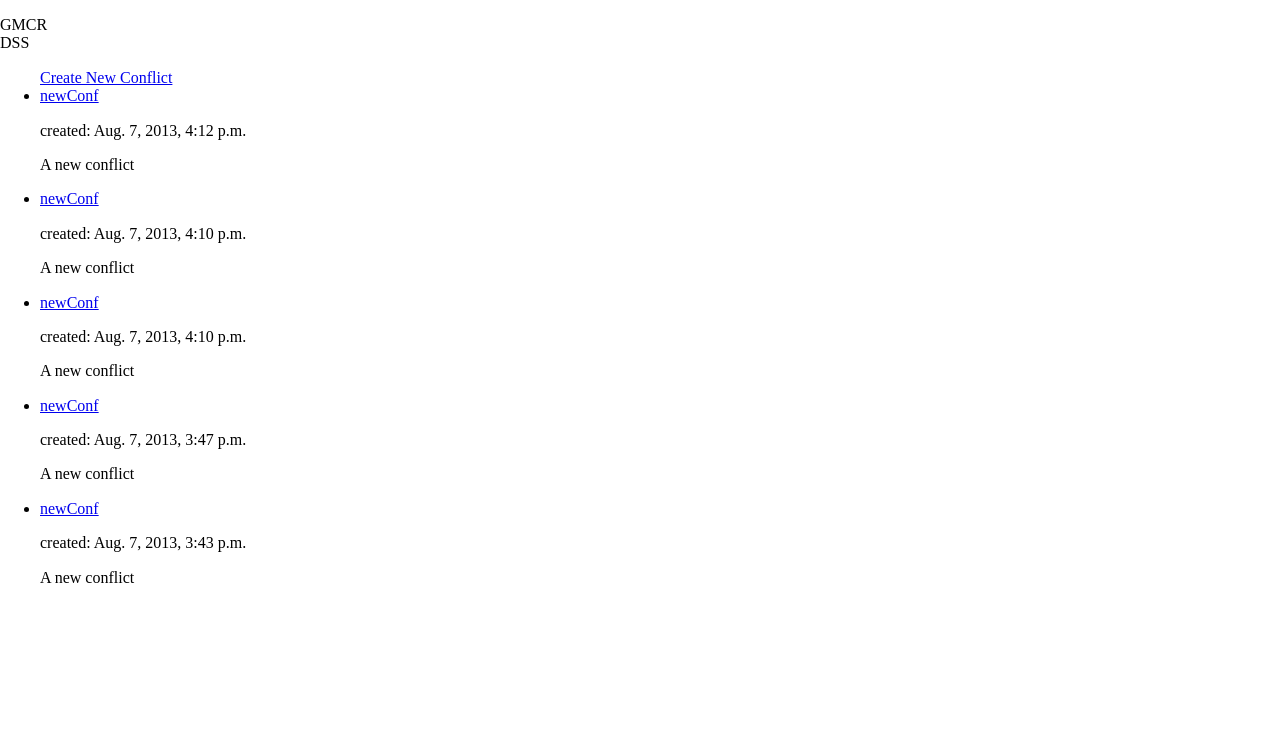
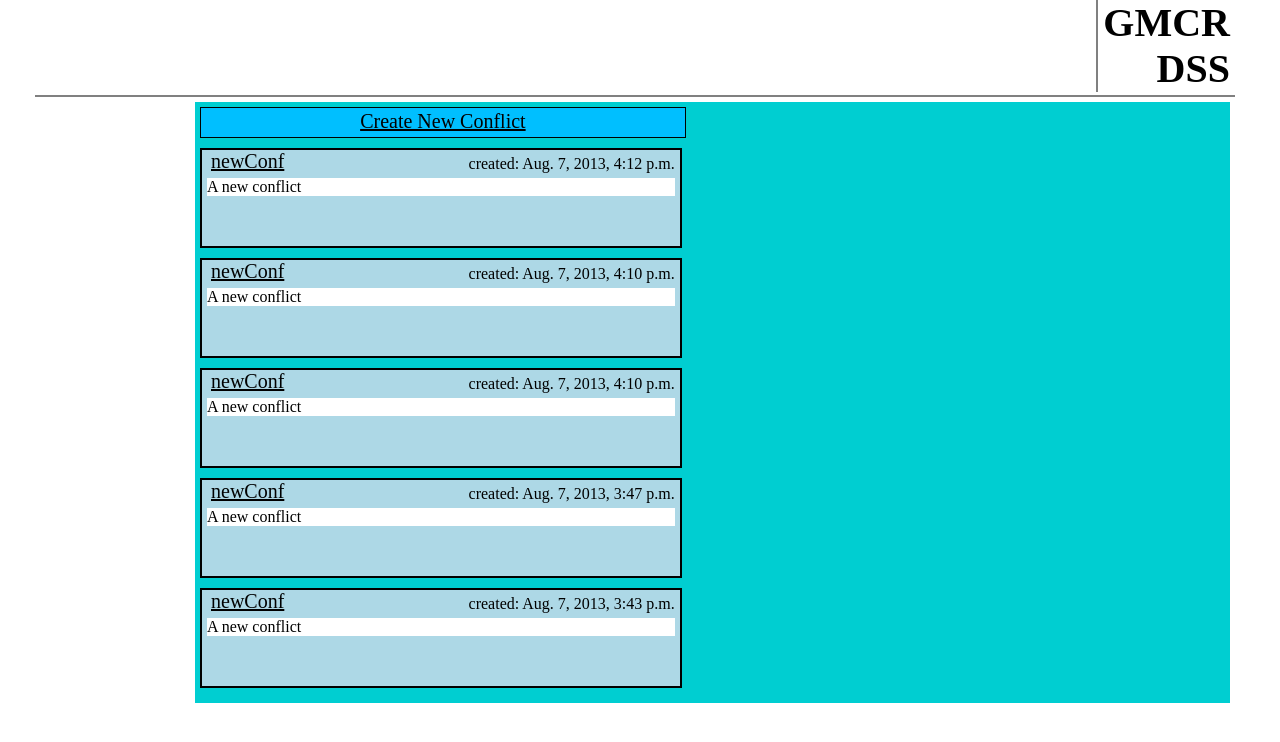
Before and after one commit to onp/GMCRsite, a Django app: page /conflicts/ in a window 1280 px wide. Shown: the top 742 px of the page. Run offline with Django 3.2, Linux system fonts and the light colour scheme; data comes from the database, SQL or seed files in the repository; parts of the project's set-up code (start-up, migrations or seed data) failed here and were passed over; some libraries are stand-ins or nearby versions.

Commit message:
class names changed to reflect changes in stylesheet.

```diff
--- a/gmConflicts/templates/gmConflicts/index.html
+++ b/gmConflicts/templates/gmConflicts/index.html
@@ -19,7 +19,7 @@
     {% load staticfiles %}
 	<script type="text/javascript" src="{% static 'gmConflicts/mTemps.js' %}"></script>
 
-    <link rel="stylesheet" type="text/css" href="{% static 'gmConflicts/styles/style_edit.css' %}" />
+    <link rel="stylesheet" type="text/css" href="{% static 'gmConflicts/styles/styles.css' %}" />
 
 </head>
 
@@ -27,7 +27,7 @@
 <div class="container">
 
 <div class="topbar">
-<p>GMCR<br>DSS</p>
+    <p class="appName">GMCR<br>DSS</p>
 </div>
 
 
```
